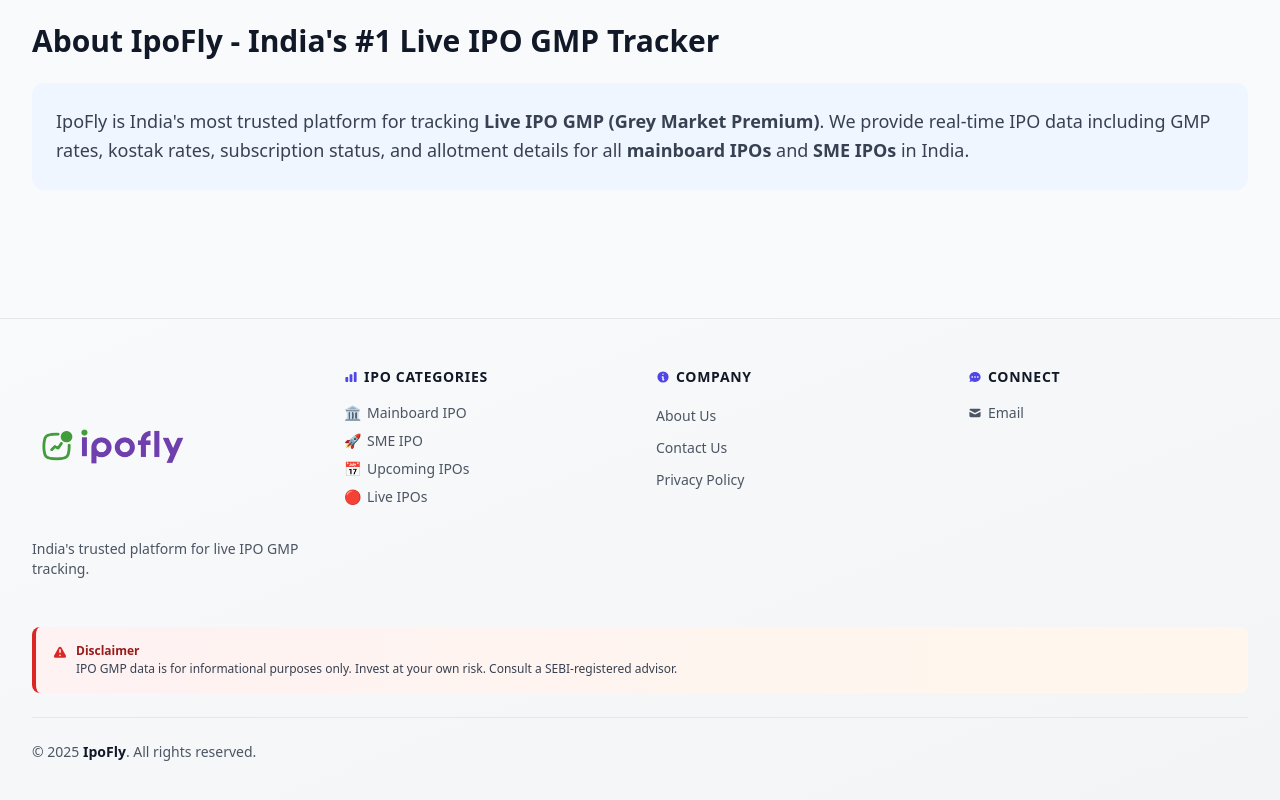
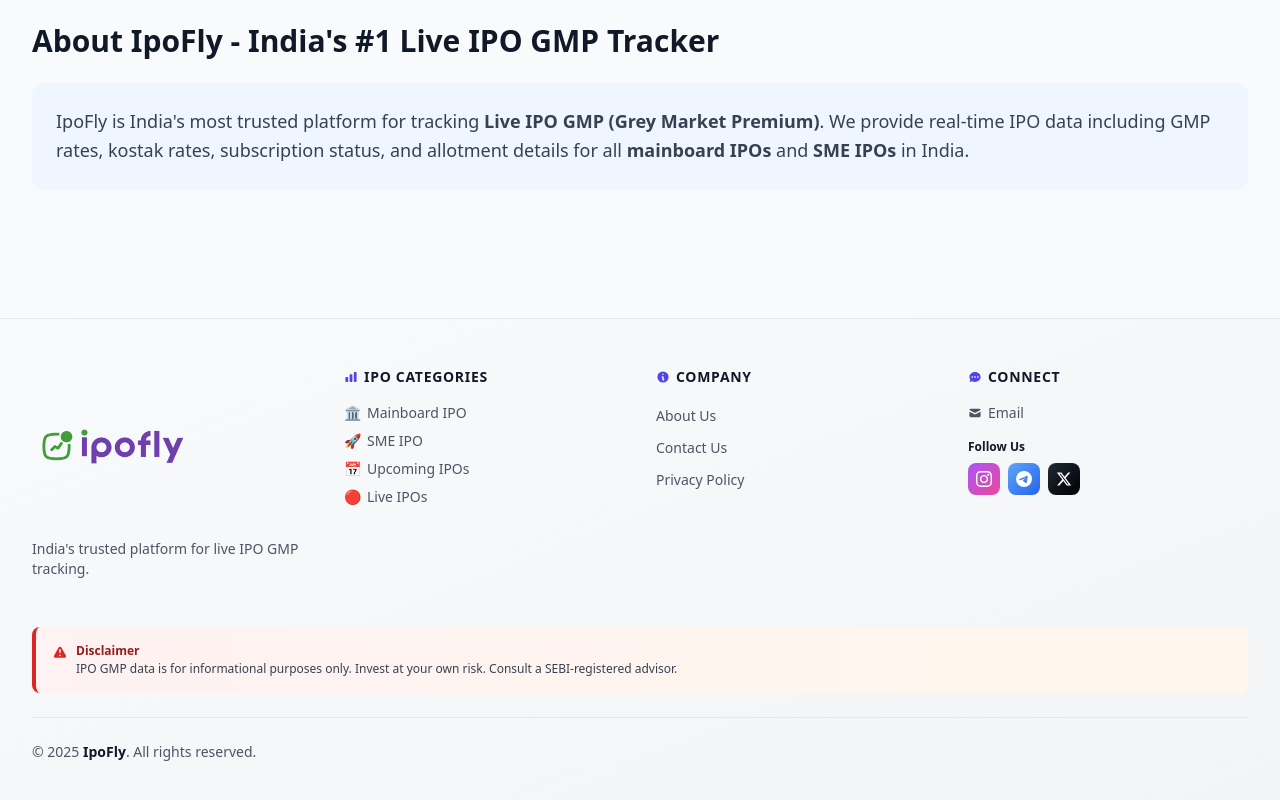
Before and after one commit to Smoak2317/ipofly-nextjs, a Next.js app: page / in a window 1280 px wide. Shown: the part 1017-1817 px from the top of the page. Built offline with nearby package versions, Linux system fonts and the light colour scheme; no server answers.

Commit message:
Added favicons

```diff
--- a/src/components/Footer.tsx
+++ b/src/components/Footer.tsx
@@ -1,4 +1,4 @@
-// src/components/Footer.tsx - MOBILE OPTIMIZED
+// src/components/Footer.tsx - MOBILE OPTIMIZED WITH SOCIAL LINKS
 import Logo from './logo';
 import Link from 'next/link';
 
@@ -96,6 +96,46 @@
                 </a>
               </li>
             </ul>
+
+            {/* Social Links Desktop */}
+            <div className="mt-4">
+              <p className="text-xs font-semibold text-gray-900 dark:text-white mb-2">Follow Us</p>
+              <div className="flex gap-2">
+                <a
+                  href="https://instagram.com/ipofly"
+                  target="_blank"
+                  rel="noopener noreferrer"
+                  className="p-2 bg-gradient-to-br from-purple-500 to-pink-500 text-white rounded-lg hover:from-purple-600 hover:to-pink-600 transition-all hover:scale-110"
+                  aria-label="Instagram"
+                >
+                  <svg className="w-4 h-4" fill="currentColor" viewBox="0 0 24 24">
+                    <path d="M12 2.163c3.204 0 3.584.012 4.85.07 3.252.148 4.771 1.691 4.919 4.919.058 1.265.069 1.645.069 4.849 0 3.205-.012 3.584-.069 4.849-.149 3.225-1.664 4.771-4.919 4.919-1.266.058-1.644.07-4.85.07-3.204 0-3.584-.012-4.849-.07-3.26-.149-4.771-1.699-4.919-4.92-.058-1.265-.07-1.644-.07-4.849 0-3.204.013-3.583.07-4.849.149-3.227 1.664-4.771 4.919-4.919 1.266-.057 1.645-.069 4.849-.069zm0-2.163c-3.259 0-3.667.014-4.947.072-4.358.2-6.78 2.618-6.98 6.98-.059 1.281-.073 1.689-.073 4.948 0 3.259.014 3.668.072 4.948.2 4.358 2.618 6.78 6.98 6.98 1.281.058 1.689.072 4.948.072 3.259 0 3.668-.014 4.948-.072 4.354-.2 6.782-2.618 6.979-6.98.059-1.28.073-1.689.073-4.948 0-3.259-.014-3.667-.072-4.947-.196-4.354-2.617-6.78-6.979-6.98-1.281-.059-1.69-.073-4.949-.073zm0 5.838c-3.403 0-6.162 2.759-6.162 6.162s2.759 6.163 6.162 6.163 6.162-2.759 6.162-6.163c0-3.403-2.759-6.162-6.162-6.162zm0 10.162c-2.209 0-4-1.79-4-4 0-2.209 1.791-4 4-4s4 1.791 4 4c0 2.21-1.791 4-4 4zm6.406-11.845c-.796 0-1.441.645-1.441 1.44s.645 1.44 1.441 1.44c.795 0 1.439-.645 1.439-1.44s-.644-1.44-1.439-1.44z"/>
+                  </svg>
+                </a>
+                <a
+                  href="https://t.me/ipofly"
+                  target="_blank"
+                  rel="noopener noreferrer"
+                  className="p-2 bg-gradient-to-br from-blue-400 to-blue-600 text-white rounded-lg hover:from-blue-500 hover:to-blue-700 transition-all hover:scale-110"
+                  aria-label="Telegram"
+                >
+                  <svg className="w-4 h-4" fill="currentColor" viewBox="0 0 24 24">
+                    <path d="M11.944 0A12 12 0 0 0 0 12a12 12 0 0 0 12 12 12 12 0 0 0 12-12A12 12 0 0 0 12 0a12 12 0 0 0-.056 0zm4.962 7.224c.1-.002.321.023.465.14a.506.506 0 0 1 .171.325c.016.093.036.306.02.472-.18 1.898-.962 6.502-1.36 8.627-.168.9-.499 1.201-.82 1.23-.696.065-1.225-.46-1.9-.902-1.056-.693-1.653-1.124-2.678-1.8-1.185-.78-.417-1.21.258-1.91.177-.184 3.247-2.977 3.307-3.23.007-.032.014-.15-.056-.212s-.174-.041-.249-.024c-.106.024-1.793 1.14-5.061 3.345-.48.33-.913.49-1.302.48-.428-.008-1.252-.241-1.865-.44-.752-.245-1.349-.374-1.297-.789.027-.216.325-.437.893-.663 3.498-1.524 5.83-2.529 6.998-3.014 3.332-1.386 4.025-1.627 4.476-1.635z"/>
+                  </svg>
+                </a>
+                <a
+                  href="https://x.com/ipofly"
+                  target="_blank"
+                  rel="noopener noreferrer"
+                  className="p-2 bg-gradient-to-br from-gray-800 to-black text-white rounded-lg hover:from-gray-700 hover:to-gray-900 transition-all hover:scale-110"
+                  aria-label="X (Twitter)"
+                >
+                  <svg className="w-4 h-4" fill="currentColor" viewBox="0 0 24 24">
+                    <path d="M18.244 2.25h3.308l-7.227 8.26 8.502 11.24H16.17l-5.214-6.817L4.99 21.75H1.68l7.73-8.835L1.254 2.25H8.08l4.713 6.231zm-1.161 17.52h1.833L7.084 4.126H5.117z"/>
+                  </svg>
+                </a>
+              </div>
+            </div>
           </div>
         </div>
 
@@ -133,13 +173,59 @@
             <Link href="/privacy-policy" className="text-sm text-center text-gray-600 dark:text-gray-400 hover:text-indigo-600 dark:hover:text-indigo-400 py-2">Privacy Policy</Link>
           </div>
 
-          {/* Social */}
-          <div className="flex justify-center gap-4 mb-4">
-            <a href="mailto:support@ipofly.com" className="p-2 bg-gray-100 dark:bg-gray-800 rounded-lg hover:bg-indigo-100 dark:hover:bg-indigo-900/30 transition-colors">
-              <svg className="w-5 h-5 text-gray-600 dark:text-gray-400" fill="currentColor" viewBox="0 0 20 20">
+          {/* Social Links Mobile - Enhanced */}
+          <div className="mb-4">
+            <p className="text-xs font-semibold text-gray-900 dark:text-white text-center mb-3">Follow Us</p>
+            <div className="flex justify-center gap-3">
+              <a
+                href="https://instagram.com/ipofly"
+                target="_blank"
+                rel="noopener noreferrer"
+                className="flex items-center gap-2 px-4 py-2.5 bg-gradient-to-br from-purple-500 to-pink-500 text-white rounded-lg hover:from-purple-600 hover:to-pink-600 transition-all hover:scale-105 shadow-md"
+                aria-label="Instagram"
+              >
+                <svg className="w-5 h-5" fill="currentColor" viewBox="0 0 24 24">
+                  <path d="M12 2.163c3.204 0 3.584.012 4.85.07 3.252.148 4.771 1.691 4.919 4.919.058 1.265.069 1.645.069 4.849 0 3.205-.012 3.584-.069 4.849-.149 3.225-1.664 4.771-4.919 4.919-1.266.058-1.644.07-4.85.07-3.204 0-3.584-.012-4.849-.07-3.26-.149-4.771-1.699-4.919-4.92-.058-1.265-.07-1.644-.07-4.849 0-3.204.013-3.583.07-4.849.149-3.227 1.664-4.771 4.919-4.919 1.266-.057 1.645-.069 4.849-.069zm0-2.163c-3.259 0-3.667.014-4.947.072-4.358.2-6.78 2.618-6.98 6.98-.059 1.281-.073 1.689-.073 4.948 0 3.259.014 3.668.072 4.948.2 4.358 2.618 6.78 6.98 6.98 1.281.058 1.689.072 4.948.072 3.259 0 3.668-.014 4.948-.072 4.354-.2 6.782-2.618 6.979-6.98.059-1.28.073-1.689.073-4.948 0-3.259-.014-3.667-.072-4.947-.196-4.354-2.617-6.78-6.979-6.98-1.281-.059-1.69-.073-4.949-.073zm0 5.838c-3.403 0-6.162 2.759-6.162 6.162s2.759 6.163 6.162 6.163 6.162-2.759 6.162-6.163c0-3.403-2.759-6.162-6.162-6.162zm0 10.162c-2.209 0-4-1.79-4-4 0-2.209 1.791-4 4-4s4 1.791 4 4c0 2.21-1.791 4-4 4zm6.406-11.845c-.796 0-1.441.645-1.441 1.44s.645 1.44 1.441 1.44c.795 0 1.439-.645 1.439-1.44s-.644-1.44-1.439-1.44z"/>
+                </svg>
+                <span className="text-xs font-medium">Instagram</span>
+              </a>
+              <a
+                href="https://t.me/ipofly"
+                target="_blank"
+                rel="noopener noreferrer"
+                className="flex items-center gap-2 px-4 py-2.5 bg-gradient-to-br from-blue-400 to-blue-600 text-white rounded-lg hover:from-blue-500 hover:to-blue-700 transition-all hover:scale-105 shadow-md"
+                aria-label="Telegram"
+              >
+                <svg className="w-5 h-5" fill="currentColor" viewBox="0 0 24 24">
+                  <path d="M11.944 0A12 12 0 0 0 0 12a12 12 0 0 0 12 12 12 12 0 0 0 12-12A12 12 0 0 0 12 0a12 12 0 0 0-.056 0zm4.962 7.224c.1-.002.321.023.465.14a.506.506 0 0 1 .171.325c.016.093.036.306.02.472-.18 1.898-.962 6.502-1.36 8.627-.168.9-.499 1.201-.82 1.23-.696.065-1.225-.46-1.9-.902-1.056-.693-1.653-1.124-2.678-1.8-1.185-.78-.417-1.21.258-1.91.177-.184 3.247-2.977 3.307-3.23.007-.032.014-.15-.056-.212s-.174-.041-.249-.024c-.106.024-1.793 1.14-5.061 3.345-.48.33-.913.49-1.302.48-.428-.008-1.252-.241-1.865-.44-.752-.245-1.349-.374-1.297-.789.027-.216.325-.437.893-.663 3.498-1.524 5.83-2.529 6.998-3.014 3.332-1.386 4.025-1.627 4.476-1.635z"/>
+                </svg>
+                <span className="text-xs font-medium">Telegram</span>
+              </a>
+            </div>
+            <div className="flex justify-center mt-3">
+              <a
+                href="https://x.com/ipofly"
+                target="_blank"
+                rel="noopener noreferrer"
+                className="flex items-center gap-2 px-4 py-2.5 bg-gradient-to-br from-gray-800 to-black text-white rounded-lg hover:from-gray-700 hover:to-gray-900 transition-all hover:scale-105 shadow-md"
+                aria-label="X (Twitter)"
+              >
+                <svg className="w-5 h-5" fill="currentColor" viewBox="0 0 24 24">
+                  <path d="M18.244 2.25h3.308l-7.227 8.26 8.502 11.24H16.17l-5.214-6.817L4.99 21.75H1.68l7.73-8.835L1.254 2.25H8.08l4.713 6.231zm-1.161 17.52h1.833L7.084 4.126H5.117z"/>
+                </svg>
+                <span className="text-xs font-medium">X (Twitter)</span>
+              </a>
+            </div>
+          </div>
+
+          {/* Email Contact Mobile */}
+          <div className="flex justify-center mb-4">
+            <a href="mailto:support@ipofly.com" className="flex items-center gap-2 px-4 py-2 bg-gray-100 dark:bg-gray-800 rounded-lg hover:bg-indigo-100 dark:hover:bg-indigo-900/30 transition-colors">
+              <svg className="w-4 h-4 text-gray-600 dark:text-gray-400" fill="currentColor" viewBox="0 0 20 20">
                 <path d="M2.003 5.884L10 9.882l7.997-3.998A2 2 0 0016 4H4a2 2 0 00-1.997 1.884z" />
                 <path d="M18 8.118l-8 4-8-4V14a2 2 0 002 2h12a2 2 0 002-2V8.118z" />
               </svg>
+              <span className="text-xs text-gray-700 dark:text-gray-300">support@ipofly.com</span>
             </a>
           </div>
         </div>
--- a/src/components/IpoCard.tsx
+++ b/src/components/IpoCard.tsx
@@ -1,4 +1,4 @@
-// src/components/IpoCard.tsx - FIXED VERSION
+// src/components/IpoCard.tsx - FIXED AI BAR VERSION
 'use client';
 
 import Link from 'next/link';
@@ -144,10 +144,10 @@
             </div>
           </div>
 
-          {/* AI ANALYSIS SECTION - PROMINENT */}
+          {/* AI ANALYSIS SECTION - Updated Progress Bar */}
           {hasAIAnalysis && (
             <div className="mb-3">
-              <div className={`bg-gradient-to-r ${aiScoreColor} rounded-xl p-3 text-white shadow-lg`}>
+              <div className="bg-gray-100 dark:bg-gray-800 rounded-xl p-3 text-gray-900 dark:text-gray-100 shadow-lg">
                 <div className="flex items-center justify-between mb-2">
                   <div className="flex items-center gap-2">
                     <span className="text-xl">{aiRatingInfo.icon}</span>
@@ -160,9 +160,9 @@
                 </div>
 
                 {/* AI Score Progress Bar */}
-                <div className="relative w-full h-2 bg-white/20 rounded-full overflow-hidden">
+                <div className="relative w-full h-2 bg-gray-300 dark:bg-gray-700 rounded-full overflow-hidden">
                   <div
-                    className="absolute inset-y-0 left-0 bg-white rounded-full transition-all duration-500"
+                    className={`absolute inset-y-0 left-0 bg-gradient-to-r ${aiScoreColor} rounded-full transition-all duration-500`}
                     style={{ width: `${aiScore}%` }}
                   />
                 </div>
```
